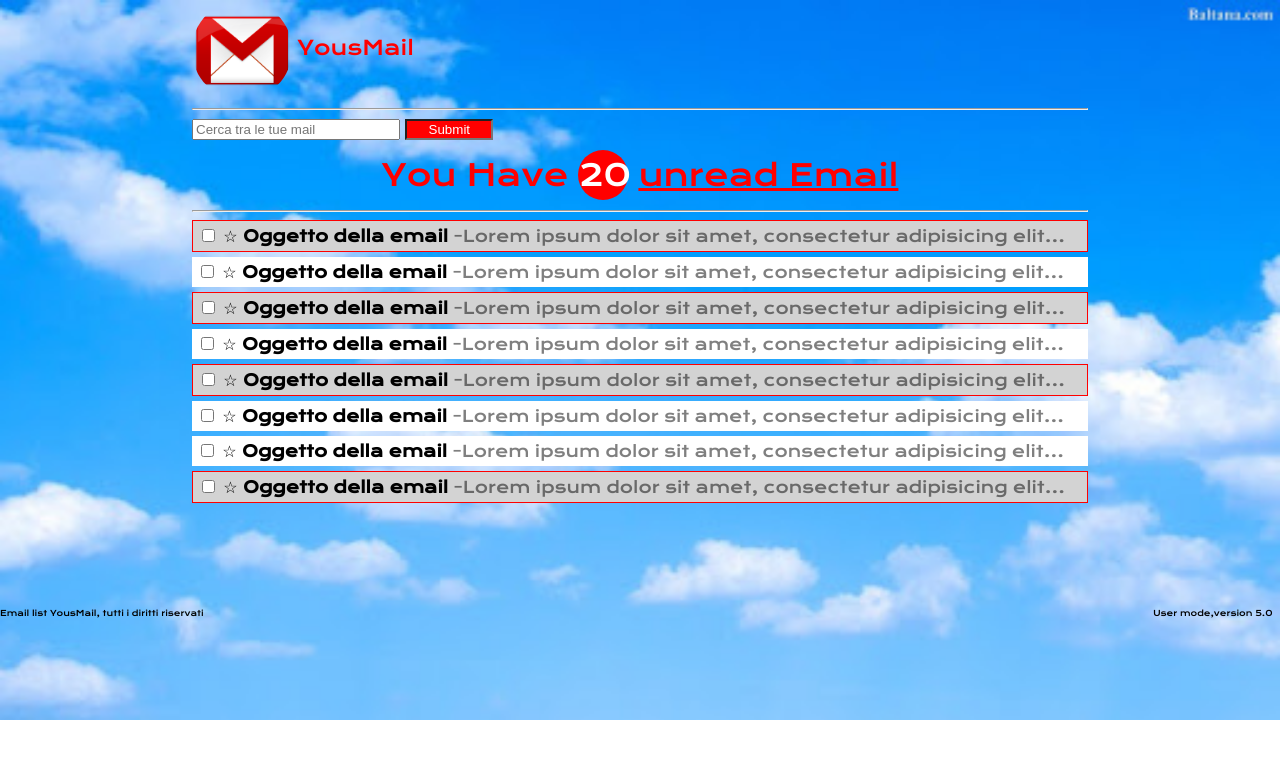
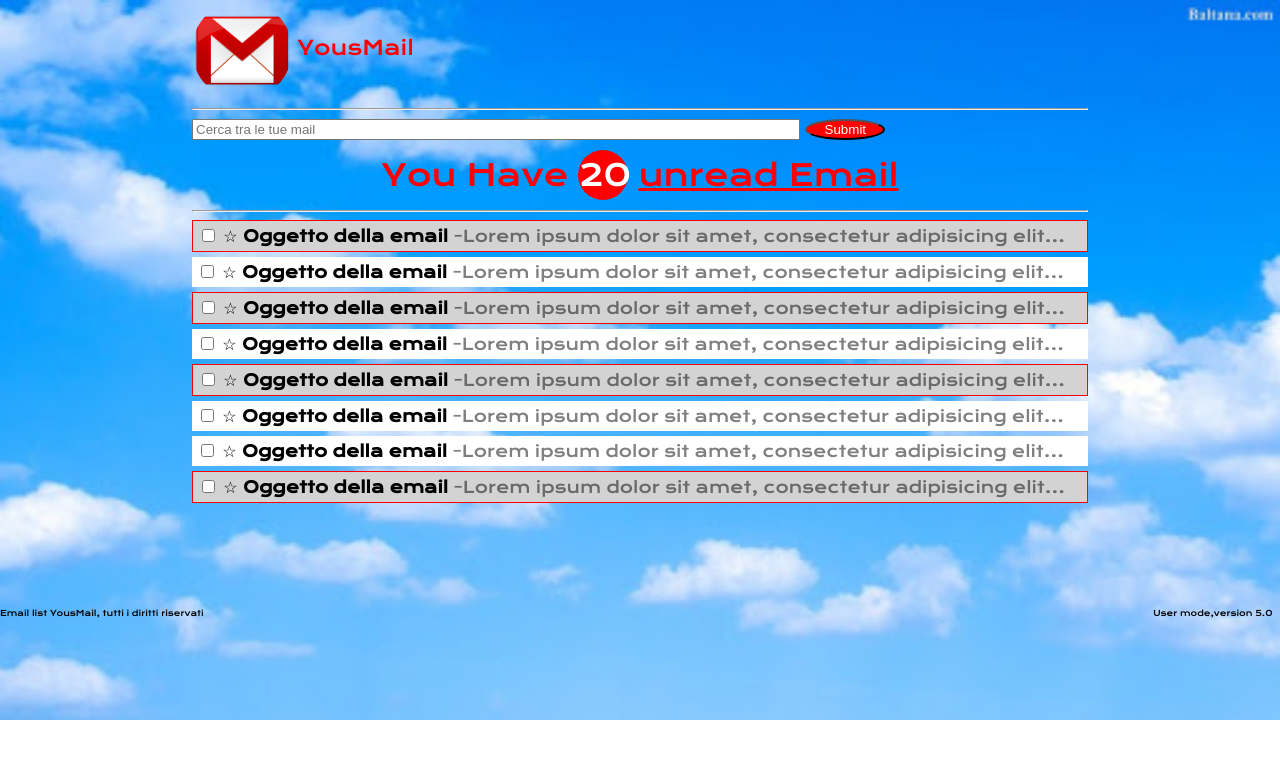
Before and after one commit to MarcoMadeddu/htmlcss-gmail, a plain HTML site: page index.html in a window 1280 px wide. Drawn offline with nearby package versions, Linux system fonts and the light colour scheme.

Commit message:
Button style+css

```diff
--- a/index.html
+++ b/index.html
@@ -16,7 +16,7 @@
       <main>
         <section id="search">
           <input type="text" id="research" name="Search" value="" placeholder="Cerca tra le tue mail">
-          <input type id="submit" id="submit" name="Submit" value="Submit" placeholder="Cerca!">
+          <input type= "submit" id="submit" name="Submit" value="Submit" placeholder="Cerca!">
           <div id="Unread-msg">
             You Have <span id="Unread-number">20</span> <span id="Mail-status">unread Email</span>
           </div>
--- a/styles/style.css
+++ b/styles/style.css
@@ -7,7 +7,7 @@ body{
 }
 
 #research{
-  width: 200px;
+  width: 600px;
 
 }
 
@@ -16,6 +16,8 @@ body{
   color: white;
   width: 80px;
   text-align: center;
+  border-radius: 50%;
+
 }
 
 #Container{
```
